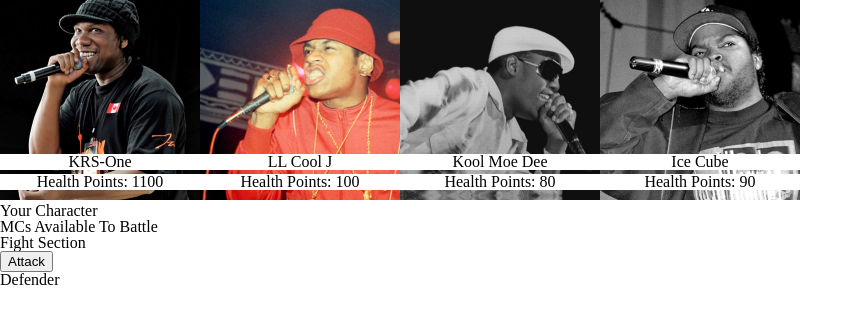
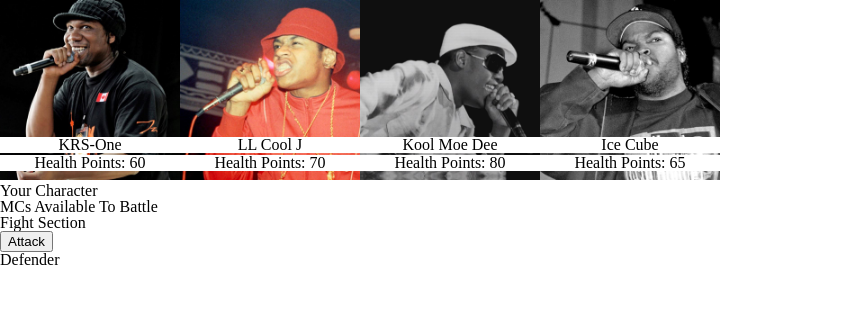
Before and after one commit to JarrettD5309/unit-4-game, a plain HTML site: page index.html in a window 1280 px wide. Shown: the whole page, without its empty margins (0-863 px from the left). Drawn offline with nearby package versions, Linux system fonts and the light colour scheme.

Commit message:
assigned health, attack, and counter attack points so that each character can win and lose

```diff
--- a/assets/css/style.css
+++ b/assets/css/style.css
@@ -4,15 +4,15 @@
 }
 
 .img-box {
-    width: 200px;
-    height: 200px;
+    width: 180px;
+    height: 180px;
     position: relative;
     display: inline-block;
 }
 
 .img-box2 {
-    width: 200px;
-    height: 200px;
+    width: 180px;
+    height: 180px;
     position: relative;
     display: inline-block;
     border: 2px solid red;
--- a/assets/javascript/game.js
+++ b/assets/javascript/game.js
@@ -16,9 +16,10 @@ var krsOne = {
     id: "krs-one",
     healthId: "krs-one-health",
     image: "assets/images/krs-one.jpg",
-    healthPoints: 1100,
-    attackPower: 10,
-    counterAttackPower: 20,
+    healthPoints: 60,
+    attackPower: 4,
+    currentAttackPower: 4,
+    counterAttackPower: 2,
     pic: function(location) {
         var imgBoxDiv = $("<div>");
         imgBoxDiv.addClass("img-box");
@@ -46,9 +47,10 @@ var llCoolJ = {
     id: "ll-cool-j",
     healthId: "ll-cool-j-health",
     image: "assets/images/ll-cool-j.jpg",
-    healthPoints: 100,
-    attackPower: 5,
-    counterAttackPower: 30,
+    healthPoints: 70,
+    attackPower: 3,
+    currentAttackPower: 3,
+    counterAttackPower: 1,
     pic: function(location) {
         var imgBoxDiv = $("<div>");
         imgBoxDiv.addClass("img-box");
@@ -77,7 +79,8 @@ var koolMoeDee = {
     healthId: "kool-moe-dee-health",
     image: "assets/images/kool-moe-dee.jpg",
     healthPoints: 80,
-    attackPower: 20,
+    attackPower: 2,
+    currentAttackPower: 2,
     counterAttackPower: 5,
     pic: function(location) {
         var imgBoxDiv = $("<div>");
@@ -106,9 +109,10 @@ var iceCube = {
     id: "ice-cube",
     healthId: "ice-cube-health",
     image: "assets/images/ice-cube.jpg",
-    healthPoints: 90,
-    attackPower: 15,
-    counterAttackPower: 15,
+    healthPoints: 65,
+    attackPower: 1,
+    currentAttackPower: 1,
+    counterAttackPower: 10,
     pic: function(location) {
         var imgBoxDiv = $("<div>");
         imgBoxDiv.addClass("img-box");
@@ -175,8 +179,9 @@ $(".img-box").on("click", function (event) {
 });
 
 function attack () {
-    defender.healthPoints = defender.healthPoints - attacker.attackPower;
-    attacker.attackPower = attacker.attackPower*2;
+    console.log(attacker.currentAttackPower);
+    defender.healthPoints = defender.healthPoints - attacker.currentAttackPower;
+    attacker.currentAttackPower = attacker.currentAttackPower+attacker.attackPower;
     attacker.healthPoints = attacker.healthPoints-defender.counterAttackPower;
     $("#attacker").html("Health Points: " + attacker.healthPoints);
     $("#defender").html("Health Points: " + defender.healthPoints);
@@ -185,13 +190,16 @@ function attack () {
 $(".button").on("click", function(event) {
     if (phaseCounter===2 || phaseCounter===4 || phaseCounter===6) {
         attack ();
-        if (attacker.healthPoints<=0) {
-            alert("game over");
+        if (attacker.healthPoints<=0 && defender.healthPoints<=0) {
+            alert("both lose");
+
         } else if (defender.healthPoints<=0) {
             alert("You have defeated " + defender.name);
-            alert("pick a new opponate");
+            alert("pick a new opponent");
             $("#opp").empty();
             phaseCounter++;
+        } else if (attacker.healthPoints<=0) {
+            alert("game over");
         }
 
     }
```
